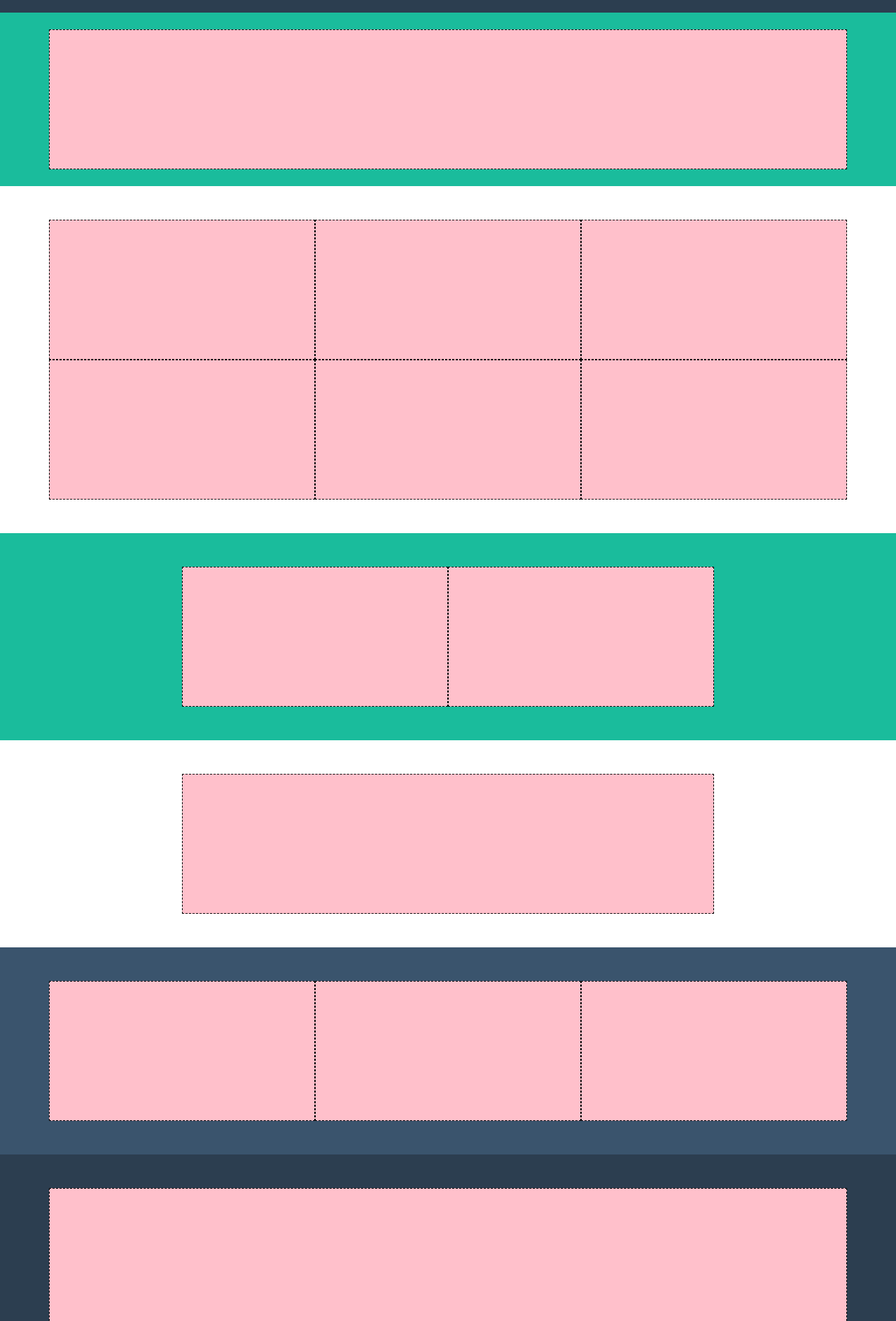
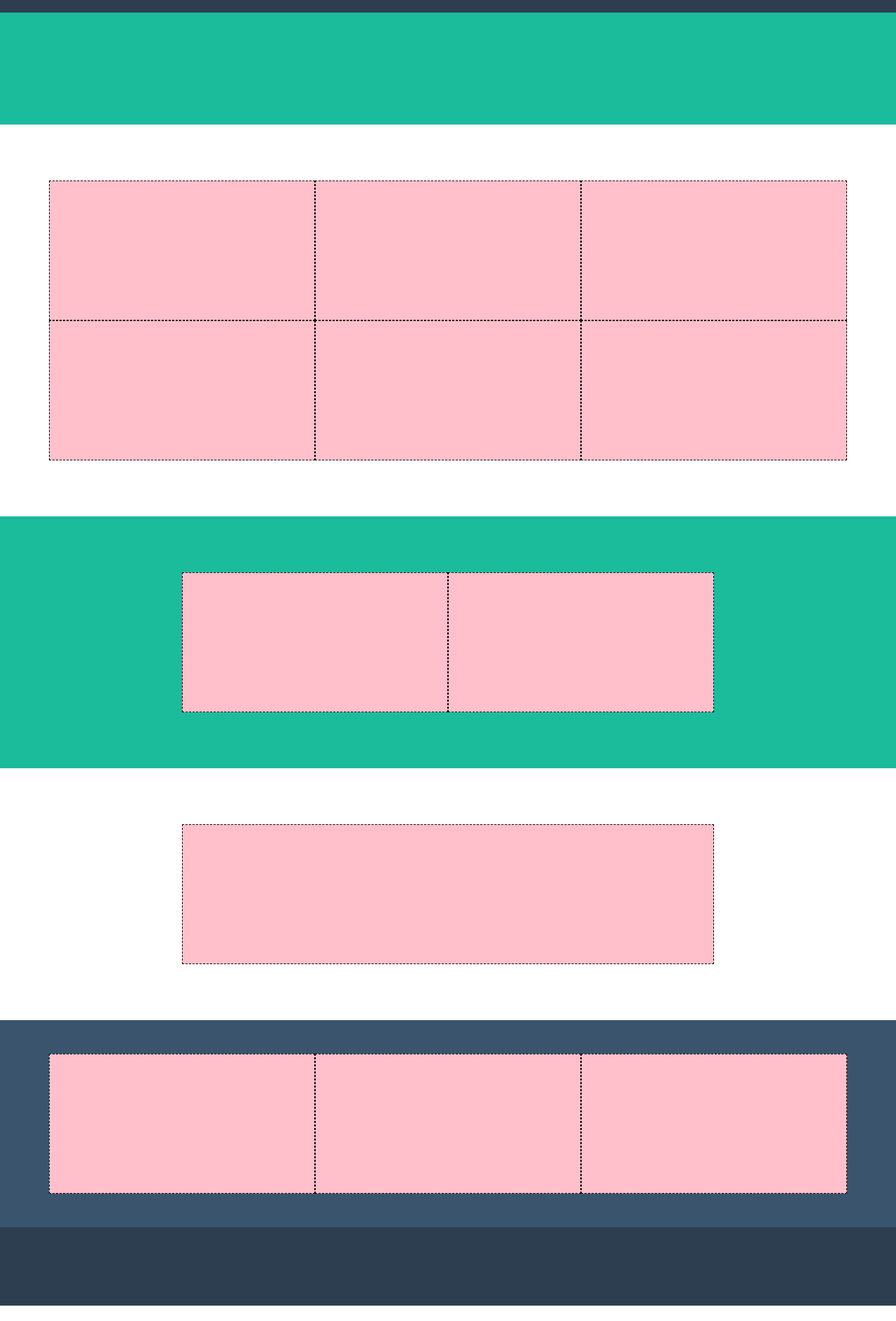
Before and after one commit to irenebrignoli/html-css-bootstrap-freelancer, a plain HTML site: page index.html in a window 1280 px wide. Shown: the part 72-1960 px from the top of the page at 70% size. After the commit the page ends 1938 px from the top, so only its background shows below. Drawn offline with nearby package versions, Linux system fonts and the light colour scheme.

Commit message:
sistemate classi e layout blocchi

```diff
--- a/css/style.css
+++ b/css/style.css
@@ -20,36 +20,47 @@
 
 /* COMMON */
 
-.ms-green-bg{
+.ms_green_bg{
   background-color: var(--ms-green);
 }
 
-.ms-dark-blue-bg{
+.ms_dark_blue_bg{
   background-color: var(--ms-dark-blue);
 }
 
-.ms-light-blue-bg{
+.ms_light_blue_bg{
   background-color: var(--ms-light-blue);
 }
 
-.ms-green-text{
+.ms_green_text{
   color: var(--ms-green);
 }
 
-.ms-dark-blue-text{
+.ms_dark_blue_text{
   color: var(--ms-dark-blue);
 }
 
-.ms-light-blue-text{
+.ms_light_blue_text{
   color: var(--ms-light-blue);
 }
 
 /* UTILITIES */
 
-.ms-top-bar{
+header{
   height: 5.625rem;
 }
 
 section{
   padding: 3rem 0;
 }
+
+
+
+
+@media screen and (min-width: 768px) {
+
+  section{
+    padding: 5rem 0;
+  }
+
+}
--- a/index.html
+++ b/index.html
@@ -14,31 +14,27 @@
 <body class="debug">
 
   <!-- header -->
-  <header>
+  <header class="d-flex align-items-center ms_dark_blue_bg">
 
-    <div class="ms-top-bar 17:05 d-flex align-items-center ms-dark-blue-bg">
       <div class="container">
-        <div class="row gap-2 align-items-center justify-content-between">
+        <div class="row align-items-center justify-content-between">
           <div class="ms-logo col">logo</div>
           <div class="ms-navbar col">navbar</div>
         </div>
       </div>
-    </div>
-
-    <div id="ms-jumbotron" class="ms-green-bg">
-      <div class="container pt-4 pb-4">
-        <div class="row justify-content-center">
-          <div class="ms-jumbotron-box col-12"></div>
-        </div>
-      </div>
-    </div>
 
   </header>
 
   <!-- main -->
   <main>
 
-    <section id="ms-portfolio">
+    <section id="ms_jumbotron" class="ms_green_bg text-center">
+
+      <div class="ms_jumbotron_box"></div>
+
+    </section>
+
+    <section id="ms_portfolio">
       <div class="container">
         <div class="row">
           <div class="col-12 col-md-6 col-lg-4"></div>
@@ -51,7 +47,7 @@
       </div>
     </section>
 
-    <section id="ms-about" class="ms-green-bg">
+    <section id="ms_about" class="ms_green_bg">
       <div class="container">
         <div class="row justify-content-center">
           <div class="col-8 col-md-4"></div>
@@ -60,7 +56,7 @@
       </div>
     </section>
 
-    <section id="ms-contact">
+    <section id="ms_contact">
       <div class="container">
         <div class="row justify-content-center">
           <div class="col-8"></div>
@@ -80,9 +76,9 @@
 <!-- footer -->
 <footer>
 
-  <div class="ms-footer-top pt-5 ms-light-blue-bg">
+  <div class="ms_footer_top pt-5 pb-5 ms_light_blue_bg">
     <div class="container">
-      <div class="row pb-5 justify-content-center">
+      <div class="row justify-content-center">
         <div class="col-12 col-md-4"></div>
         <div class="col-12 col-md-4"></div>
         <div class="col-12 col-md-4"></div>
@@ -90,12 +86,8 @@
     </div>
   </div>
 
-  <div class="ms-footer-bottom ms-dark-blue-bg">
-    <div class="container">
-      <div class="row pt-5 pb-5 justify-content-center">
-        <div class="col-12"></div>
-      </div>
-    </div>
+  <div class="ms_footer_bottom pt-5 pb-5 ms_dark_blue_bg text-center">
+    <p></p>
   </div>
 
 </footer>
```
